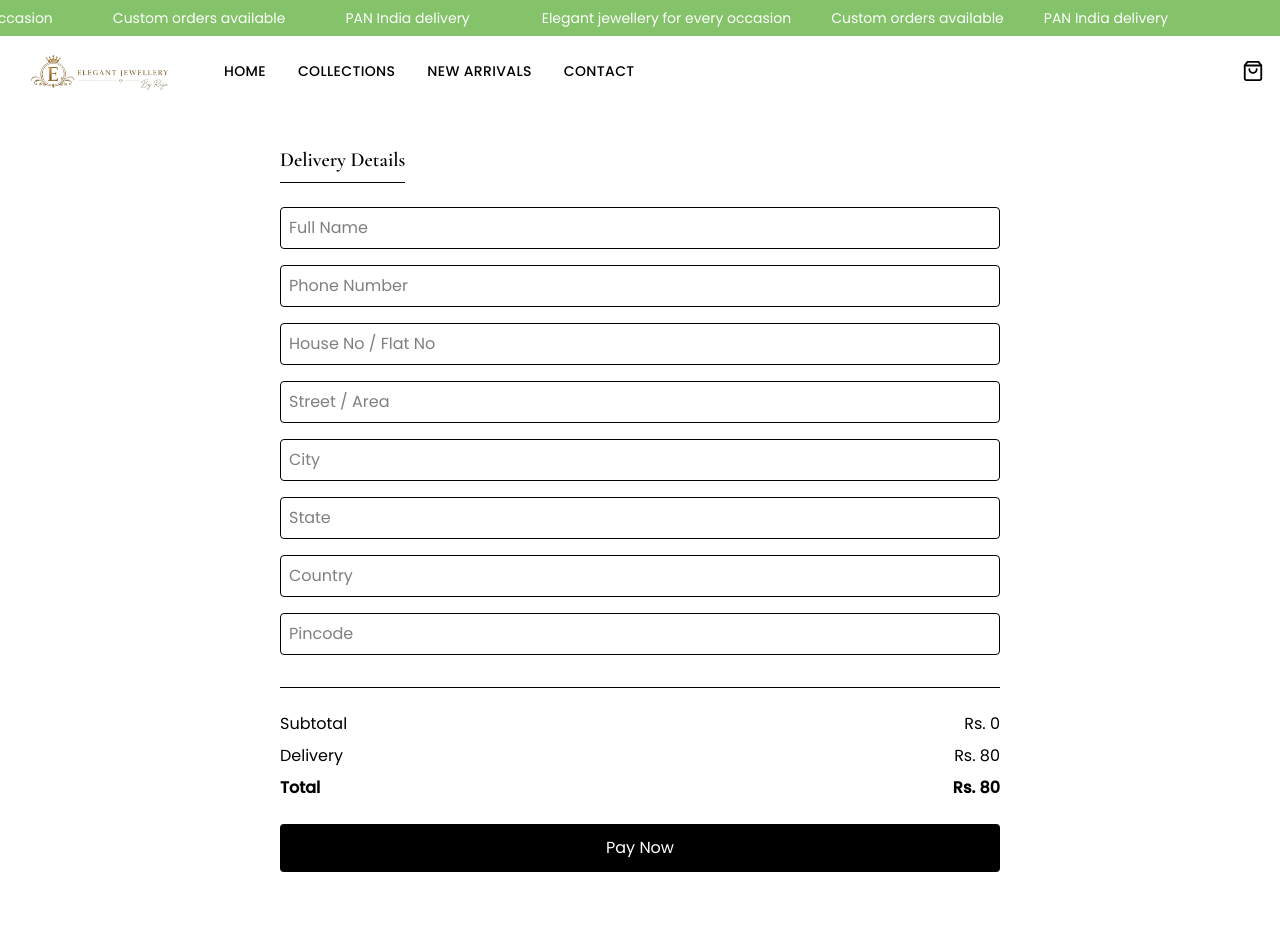
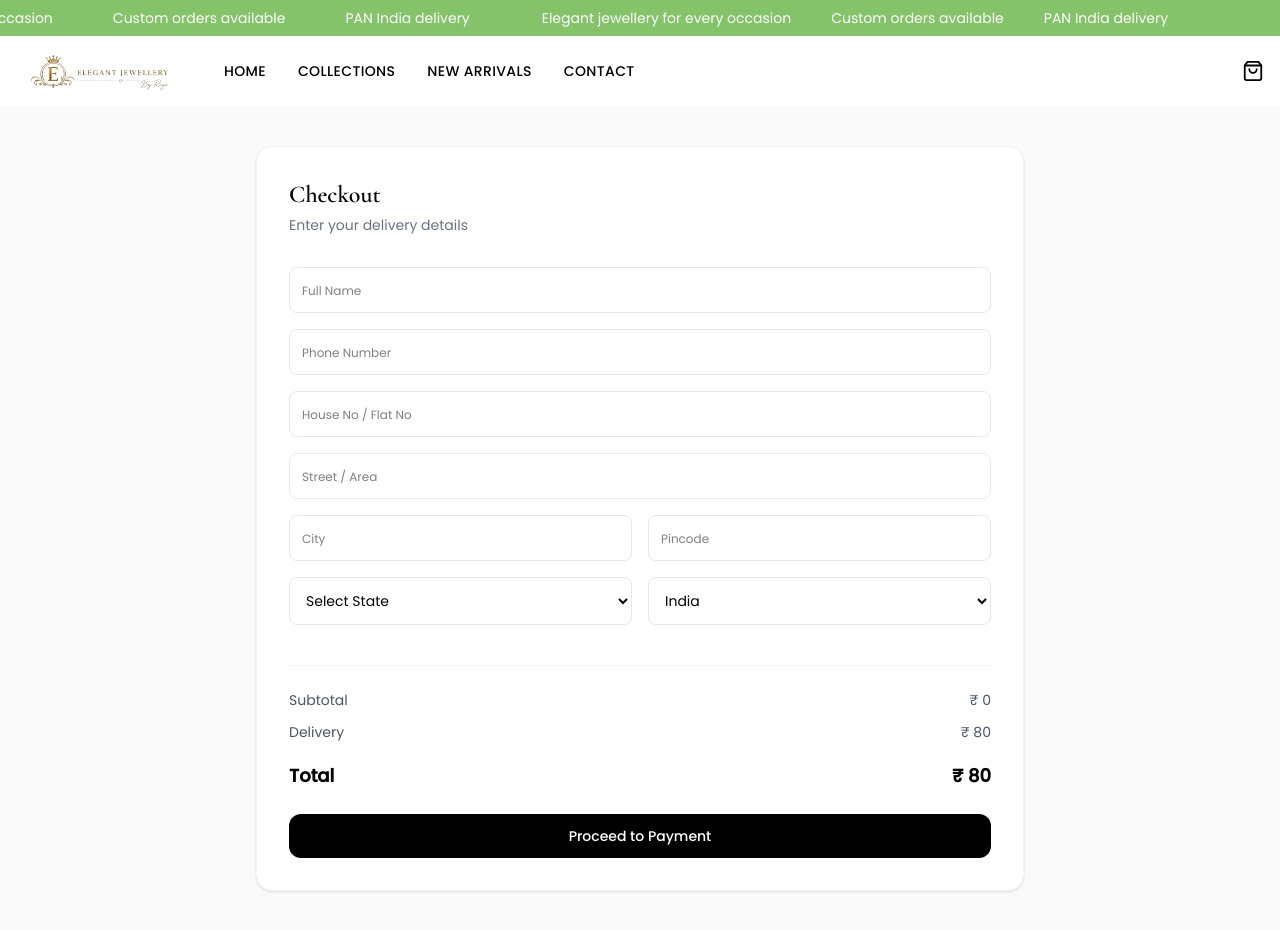
Before and after one commit to Ashish-12K/sk-jewellery, a React (Vite) app: page /checkout in a window 1280 px wide. Built offline with nearby package versions, Linux system fonts and the light colour scheme.

Commit message:
Changed Checkout page

```diff
--- a/src/pages/CheckoutPage.jsx
+++ b/src/pages/CheckoutPage.jsx
@@ -16,9 +16,49 @@
     street: "",
     city: "",
     state: "",
-    country: "",
+    country: "India",
     pincode: "",
   });
+
+  const states = [
+    "Andaman and Nicobar Islands",
+    "Andhra Pradesh",
+    "Arunachal Pradesh",
+    "Assam",
+    "Bihar",
+    "Chandigarh",
+    "Chhattisgarh",
+    "Dadra and Nagar Haveli",
+    "Daman and Diu",
+    "Delhi",
+    "Goa",
+    "Gujarat",
+    "Haryana",
+    "Himachal Pradesh",
+    "Jammu and Kashmir",
+    "Jharkhand",
+    "Karnataka",
+    "Kerala",
+    "Ladakh",
+    "Lakshadweep",
+    "Madhya Pradesh",
+    "Maharashtra",
+    "Manipur",
+    "Meghalaya",
+    "Mizoram",
+    "Nagaland",
+    "Odisha",
+    "Puducherry",
+    "Punjab",
+    "Rajasthan",
+    "Sikkim",
+    "Tamil Nadu",
+    "Telangana",
+    "Tripura",
+    "Uttar Pradesh",
+    "Uttarakhand",
+    "West Bengal",
+  ];
 
   const handlePayment = () => {
     if (!window.Razorpay) {
@@ -26,7 +66,6 @@
       return;
     }
 
-    // ✅ Validation
     for (let key in form) {
       if (!form[key]) {
         alert("Please fill all details");
@@ -60,7 +99,7 @@
       },
 
       theme: {
-        color: "#000000",
+        color: "#111111",
       },
     };
 
@@ -68,92 +107,140 @@
     rzp.open();
   };
 
+  const inputStyle =
+    "w-full border border-gray-200 focus:border-black outline-none p-3 rounded-lg text-sm placeholder:text-xs";
+
   return (
-    <div className="px-6 py-10 max-w-3xl mx-auto">
+    <div className="bg-[#fafafa] min-h-screen py-10 px-4">
 
-      {/* ✅ Title Updated */}
-      <h1 className="text-xl font-semibold mb-6 border-b pb-2 inline-block">
-        Delivery Details
+      <div className="max-w-3xl mx-auto bg-white rounded-2xl shadow-sm border border-gray-100 p-6 md:p-8">
+
+        <h1 className="text-2xl font-semibold mb-1">
+          Checkout
         </h1>
+
+        <p className="text-sm text-gray-500 mb-8">
+          Enter your delivery details
+        </p>
 
         {/* Form */}
         <div className="space-y-4">
 
           <input
             placeholder="Full Name"
-          className="w-full border p-2 rounded"
-          onChange={(e) => setForm({ ...form, name: e.target.value })}
+            className={inputStyle}
+            onChange={(e) =>
+              setForm({ ...form, name: e.target.value })
+            }
           />
 
           <input
             placeholder="Phone Number"
-          className="w-full border p-2 rounded"
-          onChange={(e) => setForm({ ...form, phone: e.target.value })}
+            className={inputStyle}
+            onChange={(e) =>
+              setForm({ ...form, phone: e.target.value })
+            }
           />
 
-        {/* ✅ Split Address */}
           <input
             placeholder="House No / Flat No"
-          className="w-full border p-2 rounded"
-          onChange={(e) => setForm({ ...form, house: e.target.value })}
+            className={inputStyle}
+            onChange={(e) =>
+              setForm({ ...form, house: e.target.value })
+            }
           />
 
           <input
             placeholder="Street / Area"
-          className="w-full border p-2 rounded"
-          onChange={(e) => setForm({ ...form, street: e.target.value })}
+            className={inputStyle}
+            onChange={(e) =>
+              setForm({ ...form, street: e.target.value })
+            }
           />
+
+          <div className="grid grid-cols-1 md:grid-cols-2 gap-4">
 
             <input
               placeholder="City"
-          className="w-full border p-2 rounded"
-          onChange={(e) => setForm({ ...form, city: e.target.value })}
-        />
-
-        <input
-          placeholder="State"
-          className="w-full border p-2 rounded"
-          onChange={(e) => setForm({ ...form, state: e.target.value })}
-        />
-
-        <input
-          placeholder="Country"
-          className="w-full border p-2 rounded"
-          onChange={(e) => setForm({ ...form, country: e.target.value })}
+              className={inputStyle}
+              onChange={(e) =>
+                setForm({ ...form, city: e.target.value })
+              }
             />
 
             <input
               placeholder="Pincode"
-          className="w-full border p-2 rounded"
-          onChange={(e) => setForm({ ...form, pincode: e.target.value })}
+              className={inputStyle}
+              onChange={(e) =>
+                setForm({ ...form, pincode: e.target.value })
+              }
             />
 
           </div>
 
-      {/* Summary */}
-      <div className="mt-8 border-t pt-6 space-y-2">
+          {/* State + Country */}
+          <div className="grid grid-cols-1 md:grid-cols-2 gap-4">
 
-        <div className="flex justify-between">
-          <span>Subtotal</span>
-          <span>Rs. {total}</span>
+            <select
+              className={inputStyle}
+              onChange={(e) =>
+                setForm({ ...form, state: e.target.value })
+              }
+              defaultValue=""
+            >
+              <option value="" disabled>
+                Select State
+              </option>
+
+              {states.map((state) => (
+                <option key={state} value={state}>
+                  {state}
+                </option>
+              ))}
+            </select>
+
+            <select
+              className={inputStyle}
+              value="India"
+              disabled
+            >
+              <option>India</option>
+            </select>
+
           </div>
 
-        <div className="flex justify-between">
-          <span>Delivery</span>
-          <span>Rs. 80</span>
         </div>
 
-        <div className="flex justify-between font-semibold">
+        {/* Summary */}
+        <div className="mt-10 border-t border-gray-100 pt-6">
+
+          <div className="space-y-3">
+
+            <div className="flex justify-between text-sm text-gray-600">
+              <span>Subtotal</span>
+              <span>₹ {total}</span>
+            </div>
+
+            <div className="flex justify-between text-sm text-gray-600">
+              <span>Delivery</span>
+              <span>₹ 80</span>
+            </div>
+
+            <div className="flex justify-between text-lg font-semibold pt-2">
               <span>Total</span>
-          <span>Rs. {finalTotal}</span>
+              <span>₹ {finalTotal}</span>
+            </div>
+
           </div>
 
           <button
             onClick={handlePayment}
-          className="mt-4 w-full bg-black text-white py-3 rounded hover:bg-gray-800 transition"
+            className="mt-6 w-full bg-black text-white py-3 rounded-xl hover:bg-gray-900 transition text-sm font-medium"
           >
-          Pay Now
+            Proceed to Payment
           </button>
+
+        </div>
 
       </div>
 
```
Also changed, not shown: src/pages/ProductPage.jsx (+83 -43 lines). Lines whose indentation alone changed are shown as unchanged.
